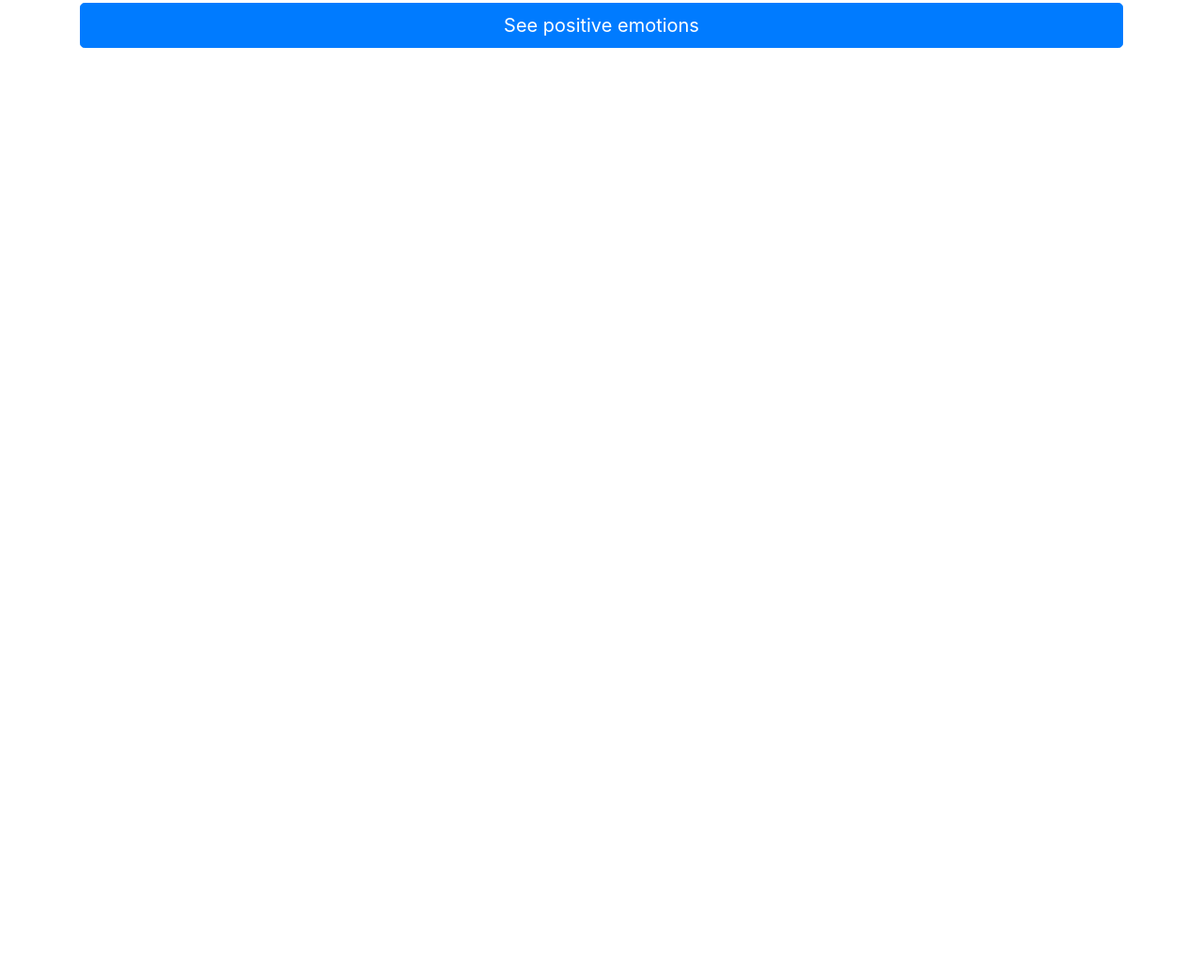
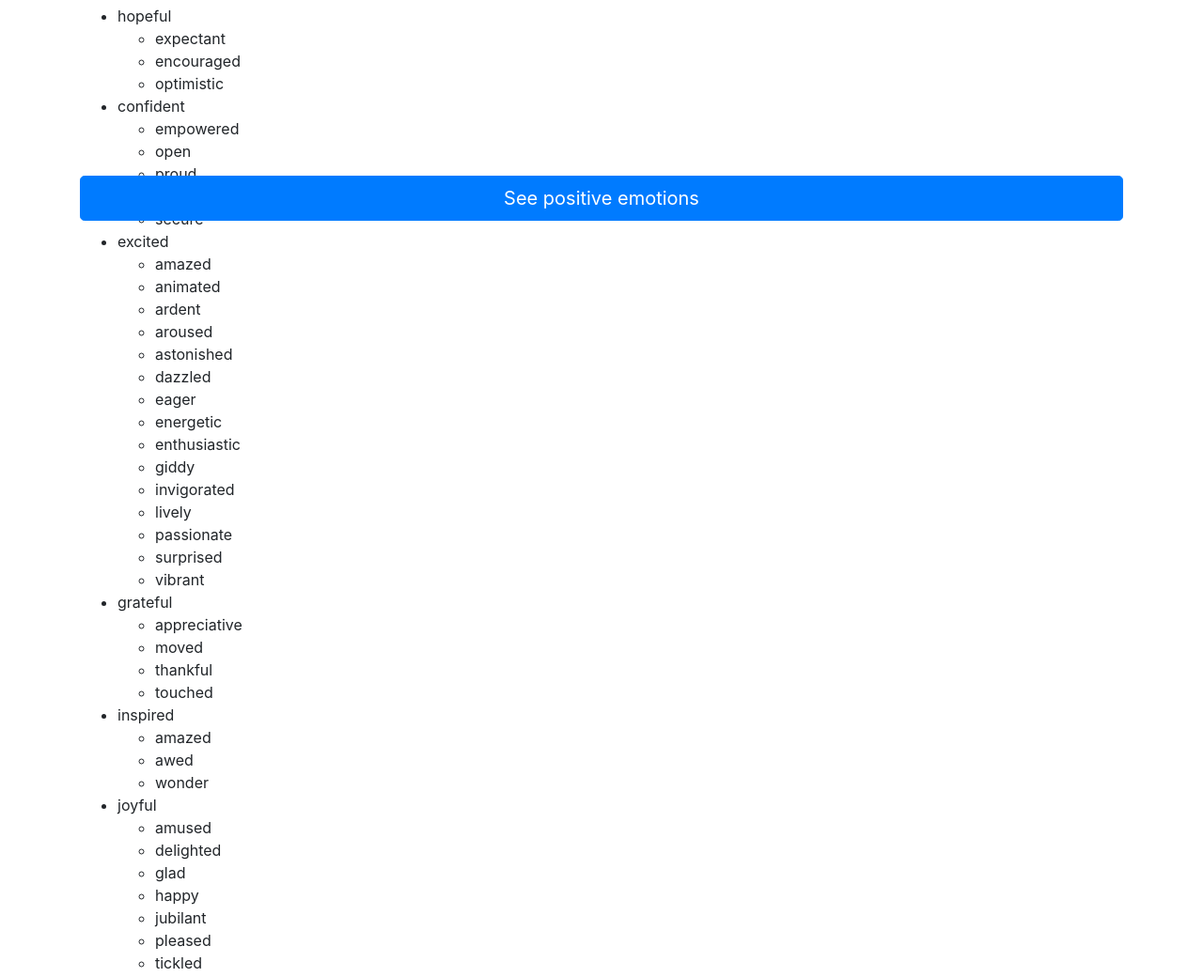
Before and after one commit to aviDms/emosi, a plain HTML site: page index.html in a window 1280 px wide. Shown: the part 565-1605 px from the top of the page at 94% size. Before the commit the page ends 800 px from the top, so only its background shows below. Drawn offline with nearby package versions, Linux system fonts and the light colour scheme.

Commit message:
add all emotions

```diff
--- a/css/main.css
+++ b/css/main.css
@@ -108,6 +108,12 @@ textarea {
 
 .hidden {
   display: none !important;
+}
+
+.button {
+  position: -webkit-sticky; /* Safari */
+  position: sticky;
+  bottom: 0;
 }
 
 /*
--- a/index.html
+++ b/index.html
@@ -29,8 +29,9 @@
 
   <div id="app" class="container">
     <br>
+
     <span v-bind:title="messageTooltip">
-      {{ feelingInventory.description }}
+      <h3>{{ feelingInventory.description }}</h3>
       <ul>
         <li v-for="feeling in feelingInventory.feelings">
           {{ feeling.name }}
@@ -42,7 +43,7 @@
         </li>
       </ul>
     </span>
-    <button type="button" class="btn btn-primary btn-lg btn-block" v-on:click="switchEmotions">
+    <button type="button" class="btn btn-primary btn-lg btn-block button" v-on:click="switchEmotions">
       See {{ type }} emotions
     </button>
   </div>
--- a/js/main.js
+++ b/js/main.js
@@ -1,7 +1,8 @@
 data = {
   "positive": {
     "description": "Feelings when your needs are satisfied.",
-    "feelings": [{
+    "feelings": [
+      {
         "name": "affectionate",
         "values": [
           "compassionate",
@@ -30,13 +31,126 @@ data = {
           "stimulated"
         ]
       },
+      {
+        "name": "hopeful",
+        "values": [
+          "expectant",
+          "encouraged",
+          "optimistic"
+        ]
+      },
+      {
+        "name": "confident",
+        "values": [
+          "empowered",
+          "open",
+          "proud",
+          "safe",
+          "secure"
+        ]
+      },
+      {
+          "name": "excited",
+          "values": [
+          "amazed",
+          "animated",
+          "ardent",
+          "aroused",
+          "astonished",
+          "dazzled",
+          "eager",
+          "energetic",
+          "enthusiastic",
+          "giddy",
+          "invigorated",
+          "lively",
+          "passionate",
+          "surprised",
+          "vibrant"
+        ]
+      },
+      {
+          "name": "grateful",
+          "values": [
+          "appreciative",
+          "moved",
+          "thankful",
+          "touched"
+        ]
+      },
+      {
+          "name": "inspired",
+          "values": [
+          "amazed",
+          "awed",
+          "wonder"
+        ]
+      },
+      {
+          "name": "joyful",
+          "values": [
+          "amused",
+          "delighted",
+          "glad",
+          "happy",
+          "jubilant",
+          "pleased",
+          "tickled"
+        ]
+      },
+      {
+          "name": "exhilarated",
+          "values": [
+          "blissful",
+          "ecstatic",
+          "elated",
+          "enthralled",
+          "exuberant",
+          "radiant",
+          "rapturous",
+          "thrilled"
+        ]
+      },
+      {
+          "name": "peaceful",
+          "values": [
+          "calm",
+          "clear headed",
+          "comfortable",
+          "centered",
+          "content",
+          "equanimous",
+          "fulfilled",
+          "mellow",
+          "quiet",
+          "relaxed",
+          "relieved",
+          "satisfied",
+          "serene",
+          "still",
+          "tranquil",
+          "trusting"
+        ]
+      },
+      {
+          "name": "refreshed",
+          "values": [
+          "enlivened",
+          "rejuvenated",
+          "renewed",
+          "rested",
+          "restored",
+          "revived"
+        ]
+      }
     ]
   },
   "negative": {
-    "description": "Feelings when your needs are not satisfied.",
-    "feelings": [{
-        "name": "afraid",
-        "values": [
+    "description": "Feelings when your needs are satisfied.",
+    "feelings": [
+      {
+          "name": "afraid",
+          "values": [
           "apprehensive",
           "dread",
           "foreboding",
@@ -52,8 +166,9 @@ data = {
         ]
       },
       {
-        "name": "annoyed",
-        "values": [
+
+          "name": "annoyed",
+          "values": [
           "aggravated",
           "dismayed",
           "disgruntled",
@@ -63,6 +178,193 @@ data = {
           "impatient",
           "irritated",
           "irked"
+        ]
+      },
+      {
+          "name": "angry",
+          "values": [
+          "enraged",
+          "furious",
+          "incensed",
+          "indignant",
+          "irate",
+          "livid",
+          "outraged",
+          "resentful"
+        ]
+      },
+      {
+          "name": "aversion",
+          "values": [
+          "animosity",
+          "appalled",
+          "contempt",
+          "disgusted",
+          "dislike",
+          "hate",
+          "horrified",
+          "hostile",
+          "repulsed"
+        ]
+      },
+      {
+          "name": "confused",
+          "values": [
+          "ambivalent",
+          "baffled",
+          "bewildered",
+          "dazed",
+          "hesitant",
+          "lost",
+          "mystified",
+          "perplexed",
+          "puzzled",
+          "torn"
+        ]
+      },
+      {
+          "name": "disconnected",
+          "values": [
+          "alienated",
+          "aloof",
+          "apathetic",
+          "bored",
+          "cold",
+          "detached",
+          "distant",
+          "distracted",
+          "indifferent",
+          "numb",
+          "removed",
+          "uninterested",
+          "withdrawn"
+        ]
+      },
+      {
+          "name": "disquiet",
+          "values": [
+          "agitated",
+          "alarmed",
+          "discombobulated",
+          "disconcerted",
+          "disturbed",
+          "perturbed",
+          "rattled",
+          "restless",
+          "shocked",
+          "startled",
+          "surprised",
+          "troubled",
+          "turbulent",
+          "turmoil",
+          "uncomfortable",
+          "uneasy",
+          "unnerved",
+          "unsettled",
+          "upset"
+        ]
+      },
+      {
+          "name": "embarrassed",
+          "values": [
+          "ashamed",
+          "chagrined",
+          "flustered",
+          "guilty",
+          "mortified",
+          "self-conscious"
+        ]
+      },
+      {
+          "name": "fatigue",
+          "values": [
+          "beat",
+          "burnt out",
+          "depleted",
+          "exhausted",
+          "lethargic",
+          "listless",
+          "sleepy",
+          "tired",
+          "weary",
+          "worn out"
+        ]
+      },
+      {
+          "name": "pain",
+          "values": [
+          "agony",
+          "anguished",
+          "bereaved",
+          "devastated",
+          "grief",
+          "heartbroken",
+          "hurt",
+          "lonely",
+          "miserable",
+          "regretful",
+          "remorseful"
+        ]
+      },
+      {
+          "name": "sad",
+          "values": [
+          "depressed",
+          "dejected",
+          "despair",
+          "despondent",
+          "disappointed",
+          "discouraged",
+          "disheartened",
+          "forlorn",
+          "gloomy",
+          "heavy hearted",
+          "hopeless",
+          "melancholy",
+          "unhappy",
+          "wretched"
+        ]
+      },
+      {
+          "name": "tense",
+          "values": [
+          "anxious",
+          "cranky",
+          "distressed",
+          "distraught",
+          "edgy",
+          "fidgety",
+          "frazzled",
+          "irritable",
+          "jittery",
+          "nervous",
+          "overwhelmed",
+          "restless",
+          "stressed out"
+        ]
+      },
+      {
+          "name": "vulnerable",
+          "values": [
+          "fragile",
+          "guarded",
+          "helpless",
+          "insecure",
+          "leery",
+          "reserved",
+          "sensitive",
+          "shaky"
+        ]
+      },
+      {
+          "name": "yearning",
+          "values": [
+          "envious",
+          "jealous",
+          "longing",
+          "nostalgic",
+          "pining",
+          "wistful"
         ]
       }
     ]
```
Also changed, not shown: js/feelings-inventory.json (+51 -25 lines).
